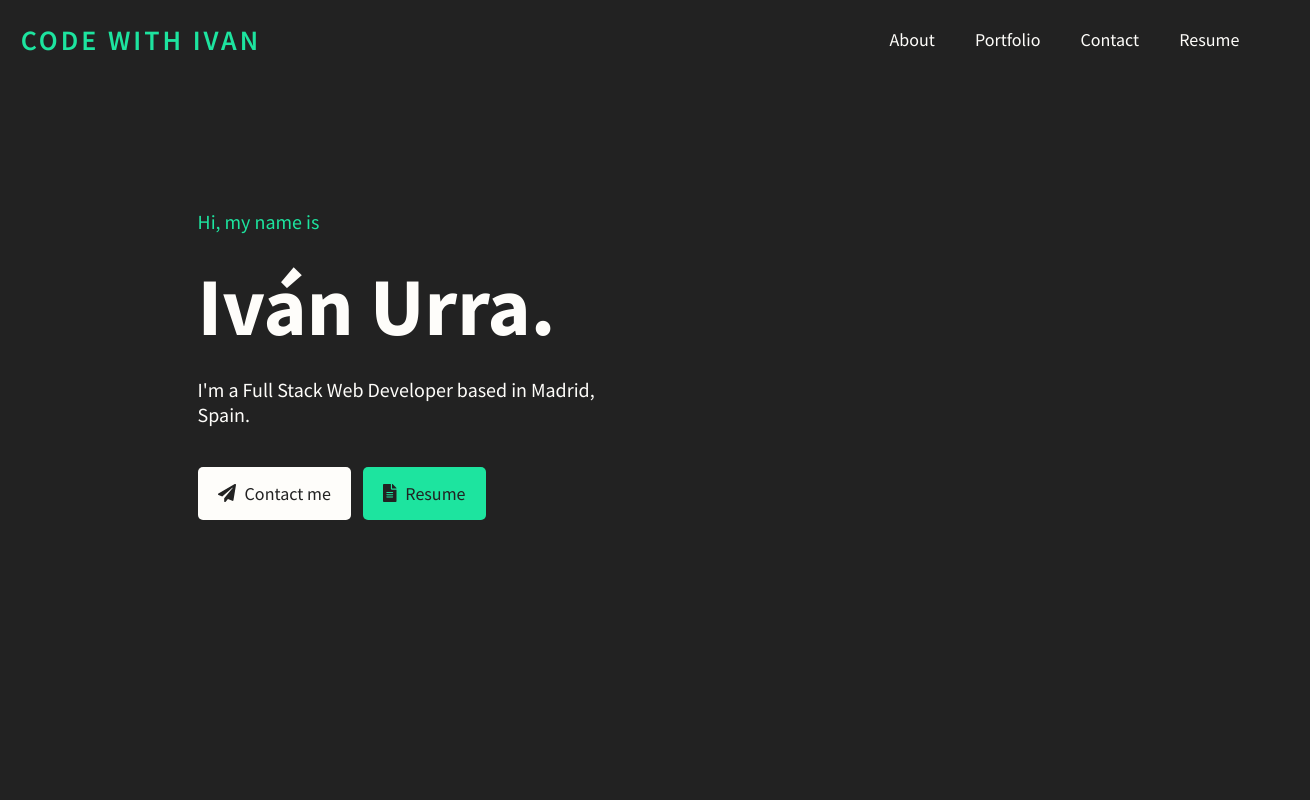
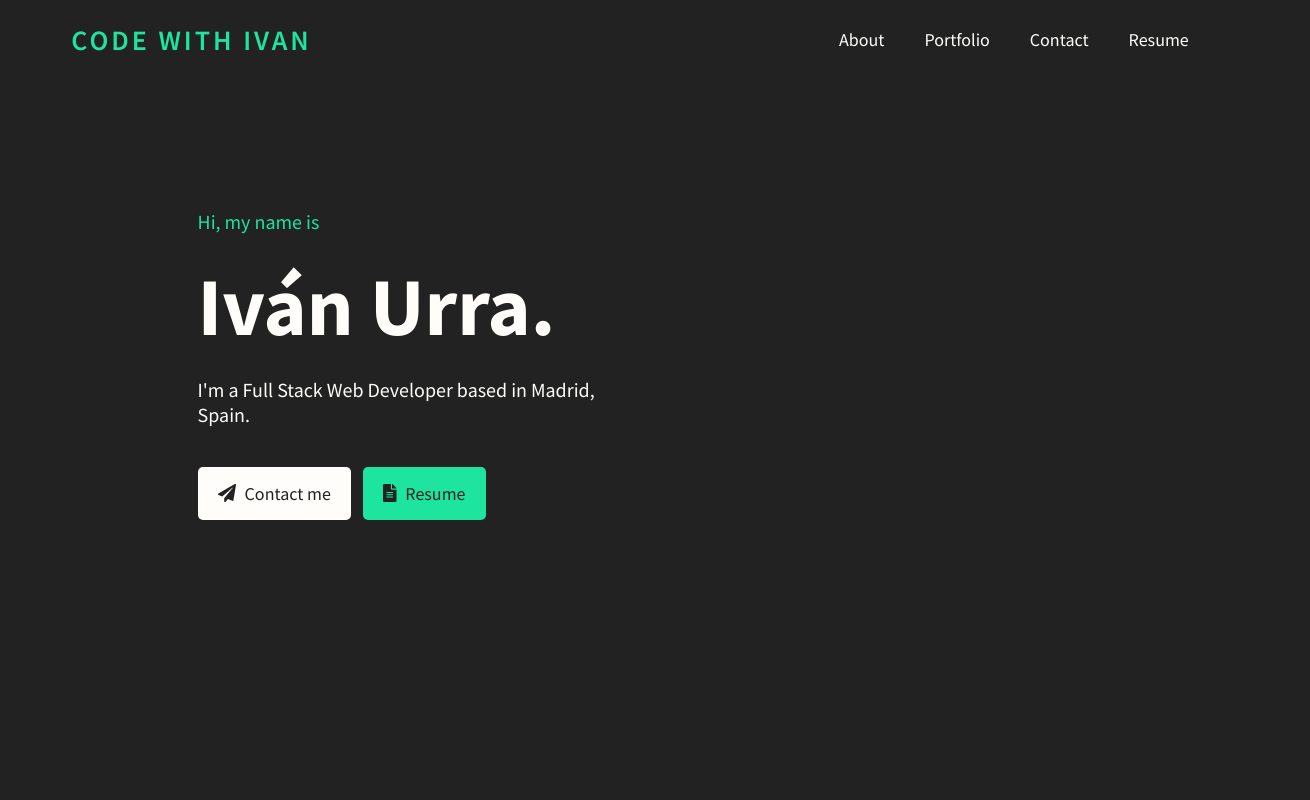
Before and after one commit to ivanurra/portfolio-v1, a Next.js app: page / in a window 1280 px wide. Shown: the top 800 px of the page, 1310 px wide, since content can reach past the window. Built offline with nearby package versions, Linux system fonts and the light colour scheme.

Commit message:
add react-scroll

```diff
--- a/components/Navbar.jsx
+++ b/components/Navbar.jsx
@@ -1,27 +1,78 @@
-import Link from 'next/link';
-import { withRouter } from 'next/router';
+// import Link from 'next/link';
+// import { withRouter } from 'next/router';
 
-function Navbar({ router }) {
-  const navs = [
-    { text: 'About', href: '/about' },
-    { text: 'Portfolio', href: '/portfolio' },
-    { text: 'Contact', href: '/contact' },
-    { text: 'Resume', href:"/ResumePortfolio.pdf" },
-  ];
+// function Navbar({ router }) {
+//   const navs = [
+//     { text: 'About', href: '../pages/about' },
+//     { text: 'Portfolio', href: '/portfolio' },
+//     { text: 'Contact', href: '/contact' },
+//     { text: 'Resume', href:"/ResumePortfolio.pdf" },
+//   ];
 
+//   return (
+//     <nav className="navbar">
+//       <div className="container">
+//         <Link href="/"><a className="logo">Code with Ivan</a></Link>
+
+//         <ul className="nav-links">
+//           { navs.map(nav => (
+//             <li><Link href={nav.href}><a className={`nav-item ${ router.pathname == nav.href ? 'active' : '' }`}>{nav.text}</a></Link></li>
+//           )) }
+//         </ul>
+//       </div>
+//     </nav>
+//   );
+// }
+
+// export default withRouter(Navbar);
+
+import React from 'react';
+// import styled from 'styled-components';
+import { Link } from 'react-scroll';
+import LinkNext from 'next/link';
+
+
+export default function Navbar() {
   return (
     <nav className="navbar">
       <div className="container">
-        <Link href="/"><a className="logo">Code with Ivan</a></Link>
+        <LinkNext href="/"><a className="logo">Code with Ivan</a></LinkNext>
 
-        <ul className="nav-links">
-          { navs.map(nav => (
-            <li><Link href={nav.href}><a className={`nav-item ${ router.pathname == nav.href ? 'active' : '' }`}>{nav.text}</a></Link></li>
-          )) }
-        </ul>
+          {/* <div className="header"> */}
+          <ul className="nav-links">
+
+              <li>
+                <Link activeClass="active" to="about" spy={true} smooth={true} duration={1300}>
+                  <a className="nav-item">About</a>
+                </Link>
+              </li>
+
+              <li>
+                <Link activeClass="active" to="portfolio" spy={true} smooth={true} duration={1300}>
+                <a className="nav-item">Portfolio</a>
+                </Link>
+              </li>
+
+              <li>
+                <Link activeClass="active" to="contact" spy={true} smooth={true} duration={1300}>
+                  <a className="nav-item">Contact</a>
+                </Link>
+              </li>
+
+              <li>
+                <LinkNext href="/ResumePortfolio.pdf">
+                  <a className="nav-item">Resume</a>
+                </LinkNext>
+              </li>
+
+          </ul>
+          {/* </div> */}
+          {/* <div className="scrolling-buttons"> */}
+            {/* <Wrapper>
+              <OnScreenScrolling />
+            </Wrapper> */}
+          {/* </div> */}
       </div>
     </nav>
   );
 }
-
-export default withRouter(Navbar);
--- a/package.json
+++ b/package.json
@@ -12,6 +12,8 @@
     "next": "9.4.4",
     "react": "16.13.1",
     "react-dom": "16.13.1",
-    "sass": "^1.26.10"
+    "react-scroll": "^1.8.1",
+    "sass": "^1.26.10",
+    "styled-components": "^5.2.1"
   }
 }
--- a/pages/about.jsx
+++ b/pages/about.jsx
@@ -6,7 +6,7 @@ import "@fortawesome/fontawesome-free/js/brands";
 
 function About() {
   return (
-    <>
+    <div id="about">
       <Head>
         <title>About</title>
       </Head>
@@ -47,7 +47,7 @@ function About() {
           </div>
         </div>
       </section>
-    </>
+    </div>
   );
 }
 
--- a/pages/contact.jsx
+++ b/pages/contact.jsx
@@ -3,7 +3,7 @@ import Head from 'next/head'
 
 function Contact() {
 	return (
-		<>
+		<div id="contact">
 			<Head>
 			  <title>Contact</title>
 			</Head>
@@ -18,7 +18,7 @@ function Contact() {
 		      		</div>
 	      		</div>
 			</section>
-		</>
+		</div>
 	);
 }
 
--- a/pages/portfolio.jsx
+++ b/pages/portfolio.jsx
@@ -7,7 +7,7 @@ import "@fortawesome/fontawesome-free/js/brands";
 
 function Portfolio() {
 	return (
-		<>
+		<div id="portfolio">
 			<Head>
 			  <title>Portfolio</title>
 			</Head>
@@ -48,7 +48,7 @@ function Portfolio() {
 							</div>
 						</div>
 				</section>
-		</>
+		</div>
 	);
 }
 
--- a/styles/app.scss
+++ b/styles/app.scss
@@ -1,10 +1,10 @@
 @import url('https://fonts.googleapis.com/css2?family=Source+Sans+Pro:wght@400;600;700&display=swap');
 
-////// GENERAL STYLES ////////
-// font color: #1de49f;
-// background color: #222222;
-// font color: color: #fefdfa;
-//////////////////////////////
+//////// GENERAL STYLES ////////
+// font color: #1de49f  ////////
+// font color: #fefdfa /////////
+// background color: #222222 ///
+////////////////////////////////
 
 body {
 	font-family: 'Source Sans Pro', sans-serif;
@@ -29,7 +29,7 @@ a[href] {
 	.container {
 		display: flex;
 		align-items: center;
-		width: 98%;
+		width: 90%;
 	}
 
 	.logo {
@@ -188,7 +188,7 @@ a[href] {
 	}
 }
 
-/* footer */
+/* FOOTER */
 
 .footer {
 	width: 100%;
@@ -220,7 +220,7 @@ a[href] {
   }
 
   .footer-name{
-	width: 103%;
+	width: 100%;
 	display: flex;
 	flex-flow: row wrap;
 	align-items: center;
@@ -228,7 +228,7 @@ a[href] {
 	font-size: 14px;
   }
 
-  /* contact */
+  /* CONTACT */
 
   .contact {
 	margin: 50px 0 0 0;
@@ -266,7 +266,7 @@ a[href] {
 	  font-size: 14px;
   }
 
-/* skills */
+/* SKILLS */
 
   .fa-caret-right{
 	color: #1de49f;
@@ -282,7 +282,7 @@ a[href] {
 	display: inline-block;
   }
 
-/* portfolio */
+/* PORTFOLIO */
 
   .fa-external-link-alt{
 	font-size: 21px;
@@ -298,7 +298,7 @@ a[href] {
 	font-size: 20px;
   }
 
-  /* Landing */
+  /* LANDING */
 
   .fa-paper-plane{
 	margin-right: 9px;
@@ -308,13 +308,13 @@ a[href] {
 	margin-right: 9px;
   }
 
-  /* Footer logos*/
+  /* FOOTER LOGOS */
 
   .foot{
 	font-size: 32px;
   }
 
-  /* About */
+  /* ABOUT */
 
   .pic-about{
 	margin-left: 160px;
```
Also changed, not shown: 1 other file (tests, documents, lock files or other folders).
